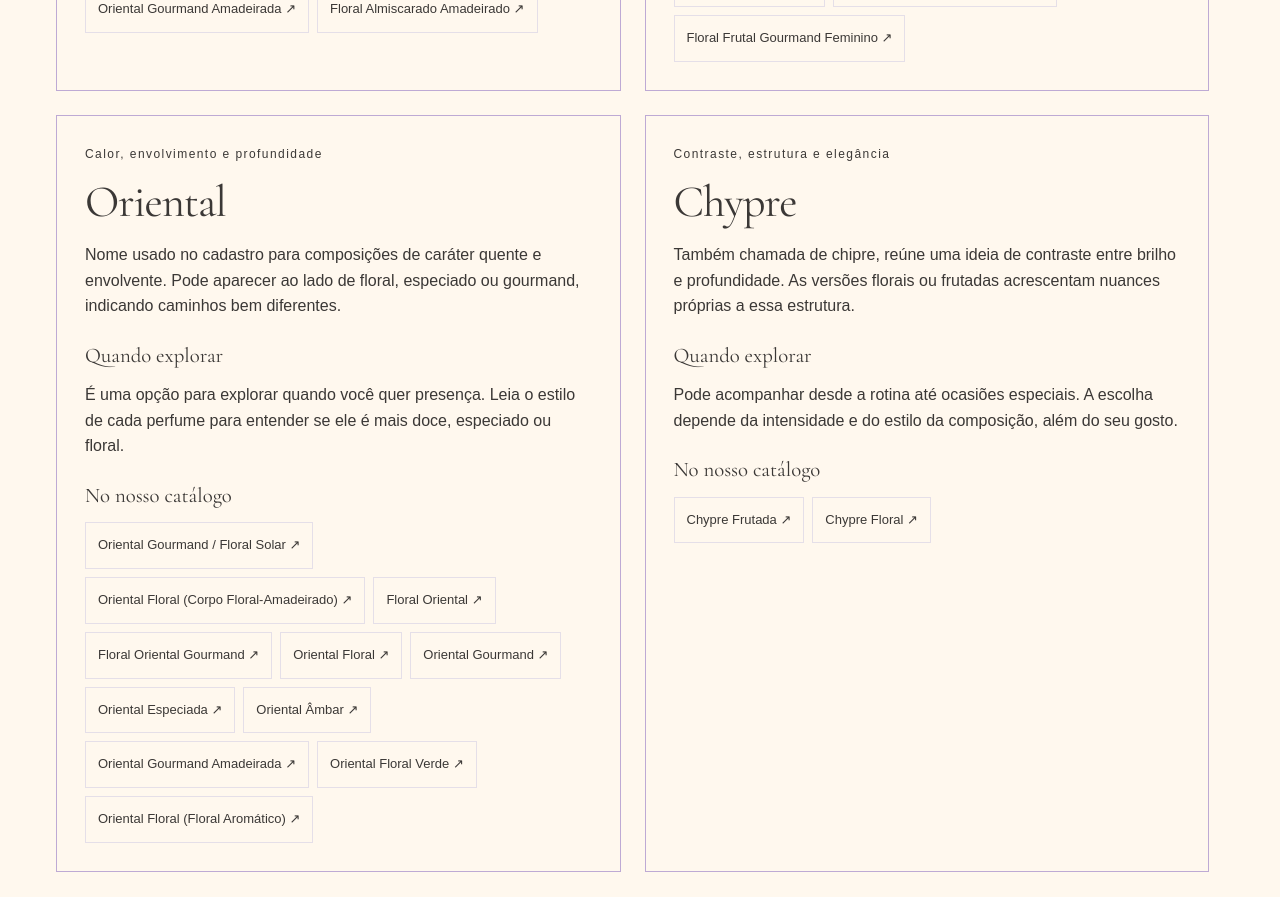
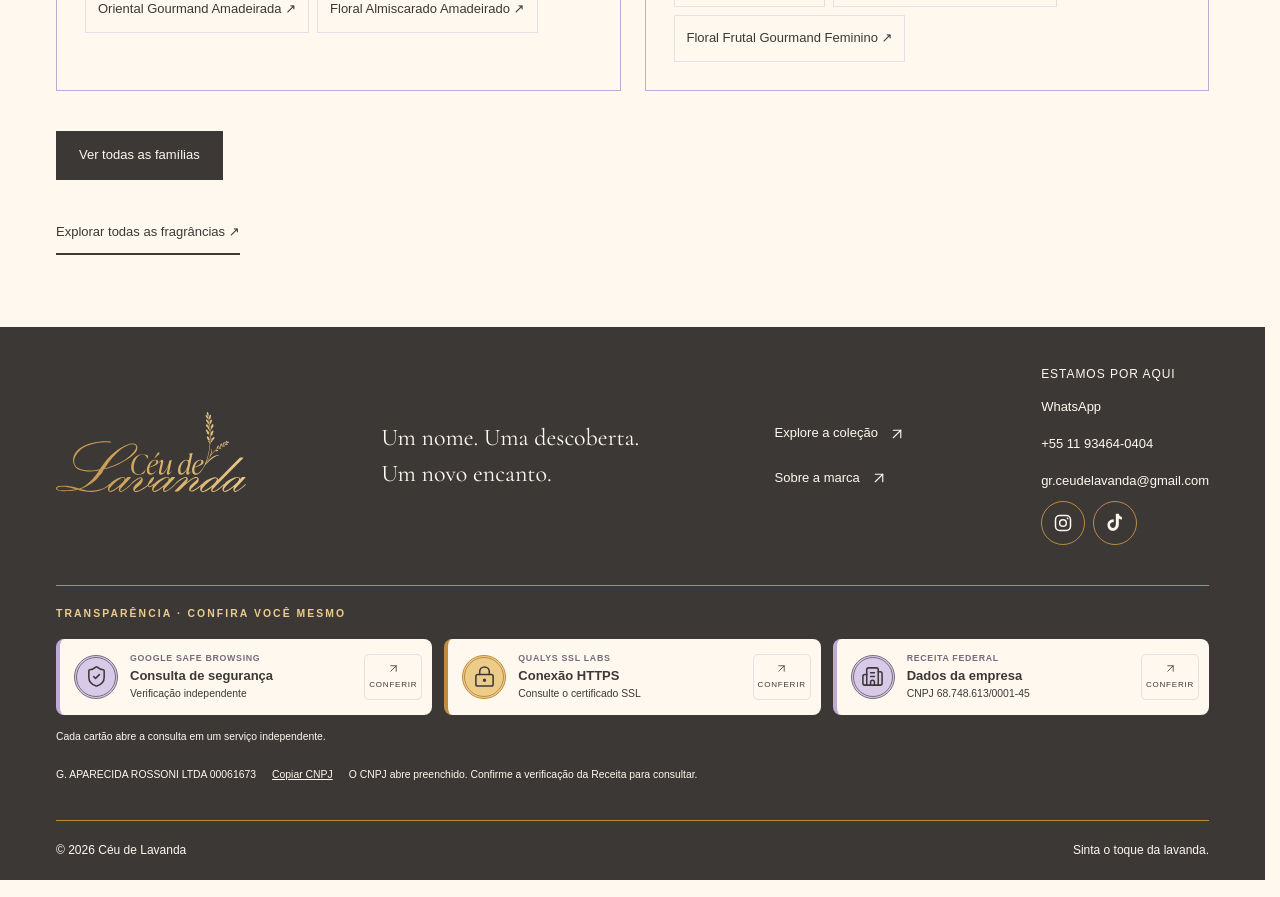
Before and after one commit to PxS00/ceu-de-lavanda-catalog, a Next.js app: page /familias-olfativas in a window 1280 px wide. Shown: the part 1900-2797 px from the top of the page. Built offline with nearby package versions, Linux system fonts and the light colour scheme.

Commit message:
feat(guide): expand additional fragrance families

```diff
--- a/src/app/familias-olfativas/page.tsx
+++ b/src/app/familias-olfativas/page.tsx
@@ -6,14 +6,7 @@ export const metadata = { title: "Guia de famílias olfativas" };
 
 export default function FamilyGuidePage() {
   const families = [...new Set(products.map((product) => product.family).filter((family): family is string => Boolean(family)))];
-  return (
-    <main id="conteudo" className="wrap family-guide">
-      <p className="eyebrow">UM CAMINHO PARA DESCOBRIR</p>
-      <h1>Qual aroma combina com você?</h1>
-      <p className="family-guide-intro">Conheça as famílias olfativas e explore sensações como frescor, doçura e aconchego. Um perfume pode reunir mais de uma dessas características.</p>
-      <p>As sugestões de ocasião são pontos de partida. Seu gosto, o clima e a quantidade aplicada também fazem parte da escolha.</p>
-      <div className="family-guide-grid">
-        {familyGuide.map((guide) => {
+  const cards = familyGuide.map((guide) => {
           const matching = families.filter((family) => guide.terms.some((term) => normalize(family).includes(term)));
           if (!matching.length) return null;
           return <section className="family-guide-card" id={guide.id} key={guide.id}>
@@ -27,8 +20,21 @@ export default function FamilyGuidePage() {
               {matching.map((family) => <Link href={`/catalogo/?familia=${encodeURIComponent(family)}`} key={family}>{family} ↗</Link>)}
             </div>
           </section>;
-        })}
-      </div>
+        }).filter(Boolean);
+  return (
+    <main id="conteudo" className="wrap family-guide">
+      <p className="eyebrow">UM CAMINHO PARA DESCOBRIR</p>
+      <h1>Qual aroma combina com você?</h1>
+      <p className="family-guide-intro">Conheça as famílias olfativas e explore sensações como frescor, doçura e aconchego. Um perfume pode reunir mais de uma dessas características.</p>
+      <p>As sugestões de ocasião são pontos de partida. Seu gosto, o clima e a quantidade aplicada também fazem parte da escolha.</p>
+      <div className="family-guide-grid">{cards.slice(0, 4)}</div>
+      {cards.length > 4 && <details className="family-guide-more">
+        <summary className="button">
+          <span className="family-show-all">Ver todas as famílias</span>
+          <span className="family-show-less">Mostrar menos famílias</span>
+        </summary>
+        <div className="family-guide-grid">{cards.slice(4)}</div>
+      </details>}
       <Link className="text-link" href="/catalogo/">Explorar todas as fragrâncias ↗</Link>
     </main>
   );
--- a/src/features/home/styles/family-discovery.css
+++ b/src/features/home/styles/family-discovery.css
@@ -9,6 +9,11 @@
 .family-guide-links { display: flex; flex-wrap: wrap; gap: 8px; }
 .family-guide-links a { padding: 12px; border: 1px solid var(--border); font-size: var(--text-small); min-height: 44px; }
 .family-guide-links a:hover { background: var(--surface-accent); }
+.family-guide-more { margin-bottom: 32px; }
+.family-guide-more summary { cursor: pointer; width: fit-content; }
+.family-guide-more .family-show-less { display: none; }
+.family-guide-more[open] .family-show-all { display: none; }
+.family-guide-more[open] .family-show-less { display: inline; }
 @media (max-width: 760px) { .family-guide-grid { grid-template-columns: 1fr; } .family-guide-card { padding: 20px; } }
 .family-discovery h2 { margin: 12px 0 28px; }
 .family-discovery-grid { display: grid; grid-template-columns: repeat(4, minmax(0, 1fr)); gap: 16px; }
```
Also changed, not shown: 1 other file (tests, documents, lock files or other folders).
